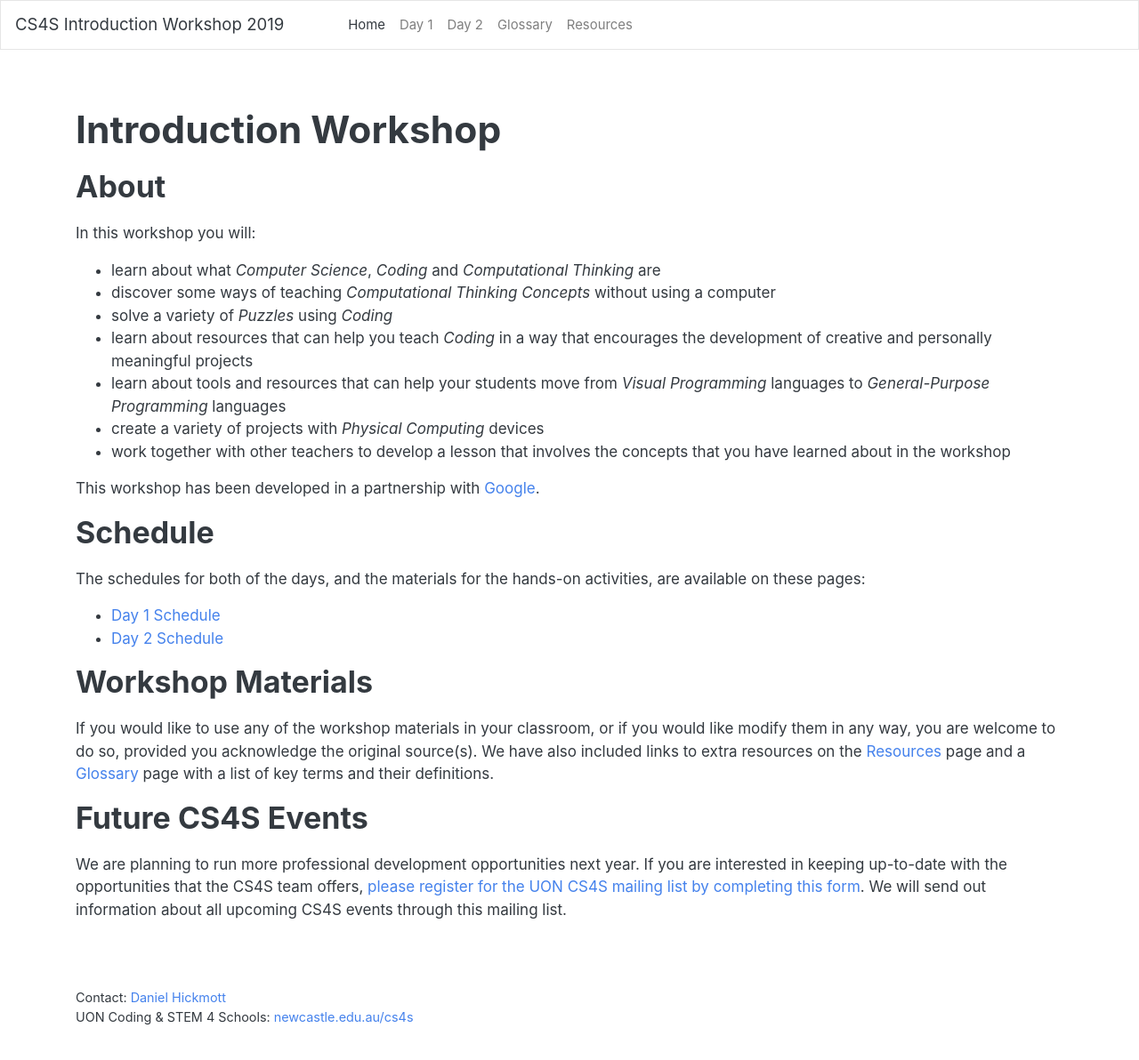
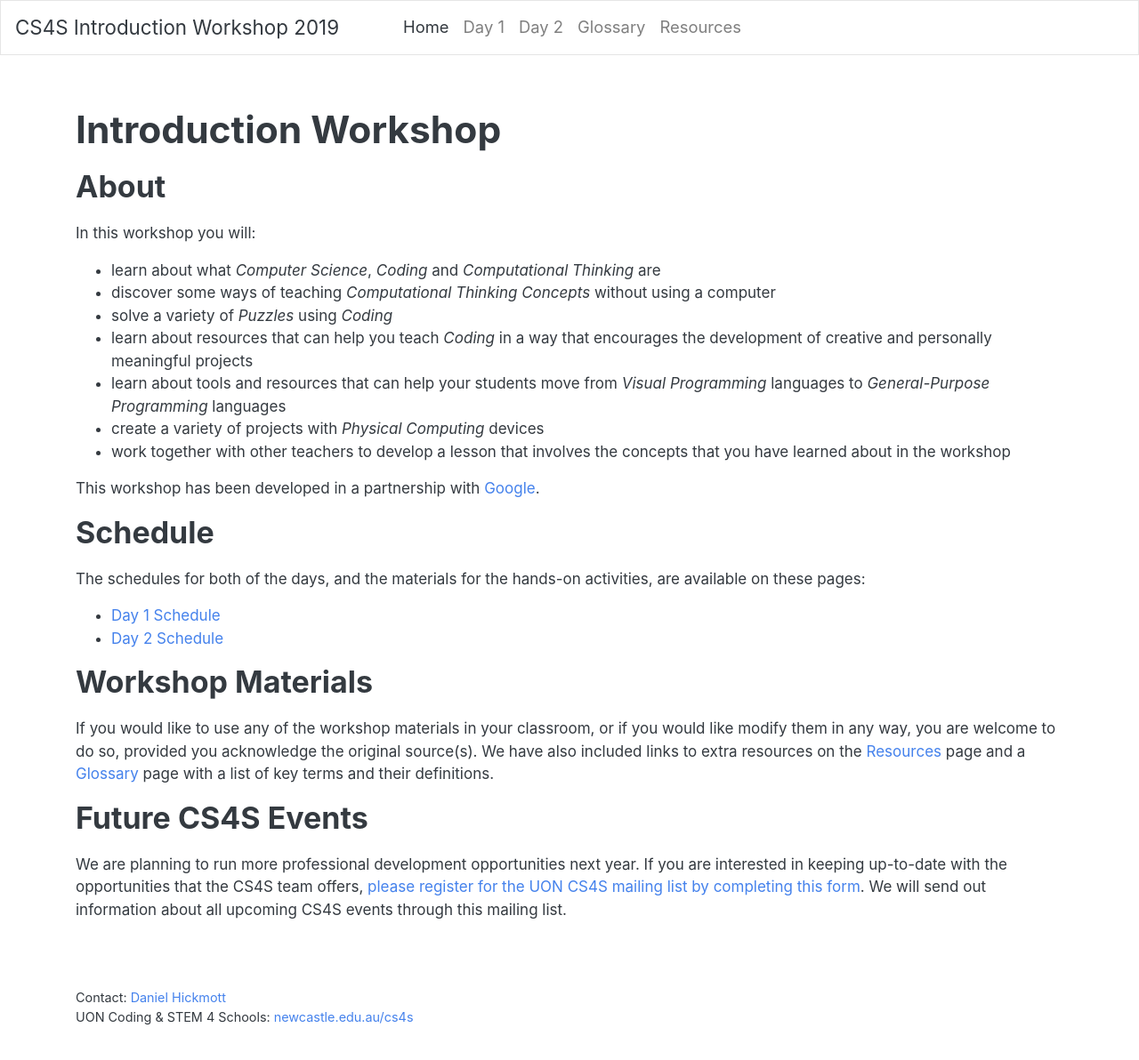
Before and after one commit to cs4s/intro-2019, a Jekyll site: the page built from index.md, in a window 1280 px wide and 1229 px high. Shown: the top 1192 px of the window at 89% size. Built offline with Jekyll 4.4.1, drawn with Linux system fonts in a browser that asks for light colours.

Commit message:
Changes styling for navigation font sizes

```diff
--- a/css/main.css
+++ b/css/main.css
@@ -289,3 +289,11 @@ footer p {
 .pc-diagram {
   padding: 2em;
 }
+
+a.navbar-brand {
+  font-size: 1.4rem;
+}
+
+a.nav-link {
+  font-size: 1.15rem;
+}
```
